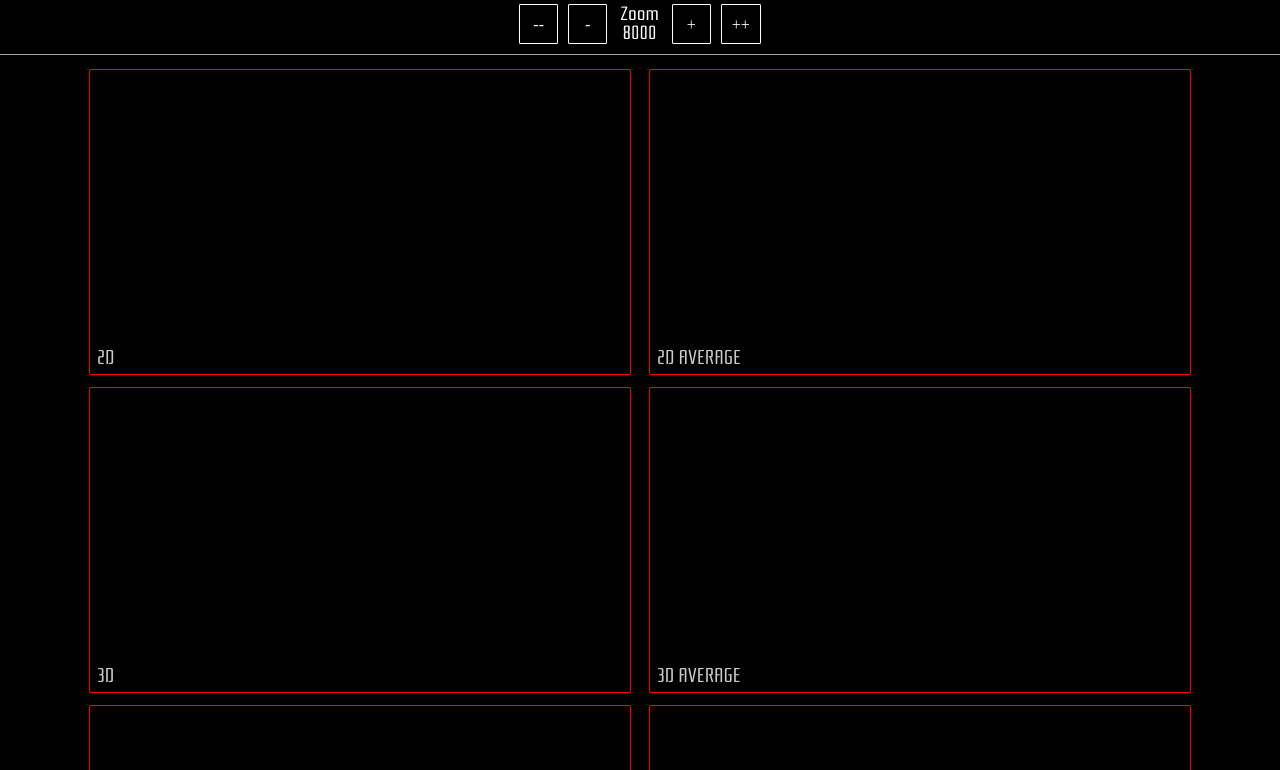
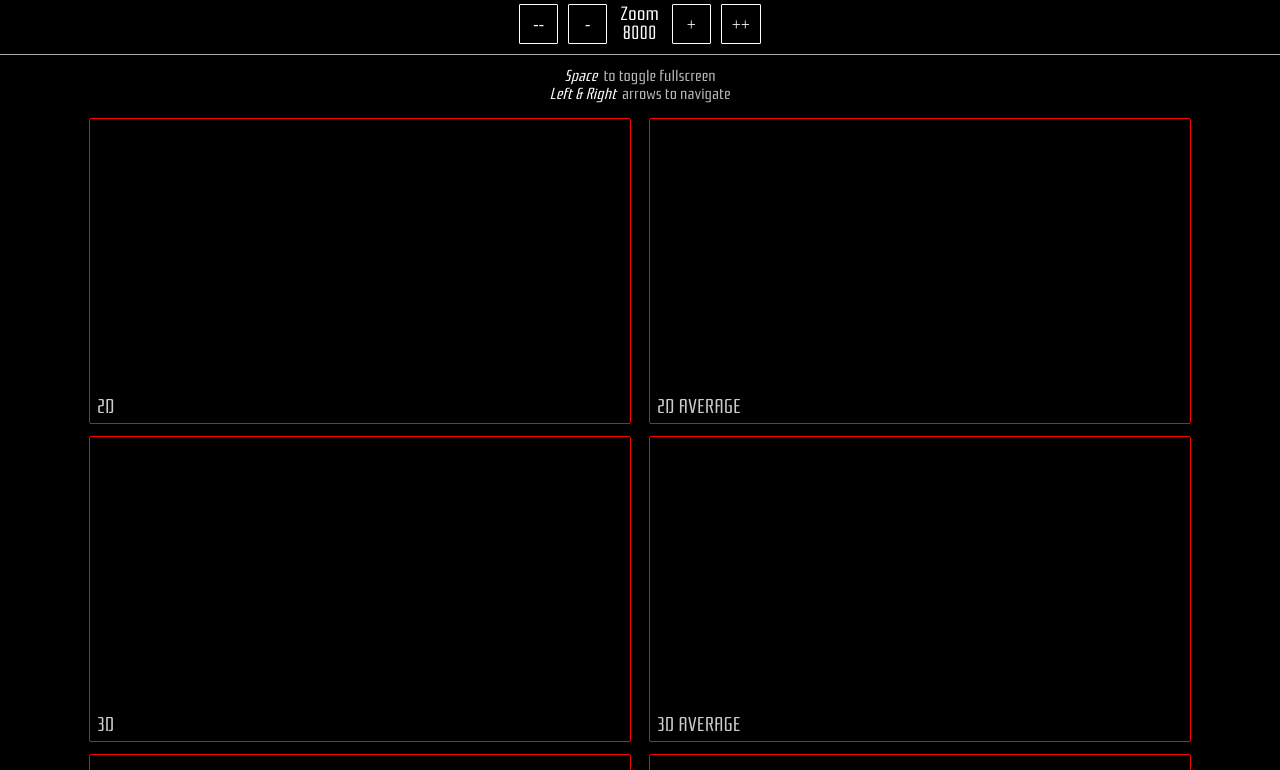
Before and after one commit to andrixdev/latency-viz, a plain HTML site: page index.html in a window 1280 px wide. Shown: the part 30-800 px from the top of the page. Drawn offline with nearby package versions, Linux system fonts and the light colour scheme; no server answers; a script that the page names is missing.

Commit message:
Add intro section for indications on keys to press

```diff
--- a/css/main.less
+++ b/css/main.less
@@ -60,6 +60,22 @@ body {
     flex-flow: row;
     flex-wrap: wrap;
 }
+section#intro {
+    padding-top: 90px;
+    margin-bottom: 8px;
+    width: 100%;
+
+    p {
+        line-height: .1em;
+        text-align: center;
+        color: #FFFB;
+
+        em {
+            color: white;
+            margin-right: 3px;
+        }
+    }
+}
 p.caption {
     text-align: left;
     font-family: "Rationale", sans-serif;
@@ -72,7 +88,8 @@ main {
     display: flex;
     flex-wrap: wrap;;
     justify-content: center;
-    padding-top: 40px;
+    padding-top: 0;
+    margin-top: -60px;
 
     p.caption {
         margin: -30px 17px;
--- a/index.html
+++ b/index.html
@@ -42,6 +42,11 @@
 
 	</header>
 
+	<section id="intro">
+		<p><em>Space</em> to toggle fullscreen</p>
+		<p><em>Left & Right</em> arrows to navigate</p>
+	</section>
+
 	<main>
 		<!-- Canvases -->
 	</main>
```
Also changed, not shown: css/main.css.
